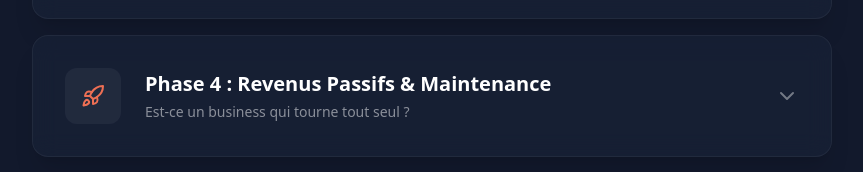
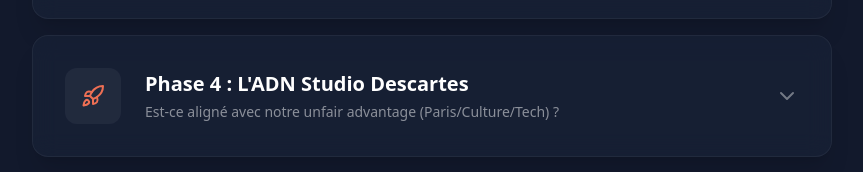
Before and after one commit to StudioDescartes/studio_descartes_app, a Next.js app: page /methodologie in a window 1280 px wide. Shown: the part 889-1061 px from the top of the page, without its empty margins (208-1071 px from the left). Built offline with nearby package versions, Linux system fonts and the light colour scheme; a web font is replaced by a local one.

Commit message:
feat: Implement 'Studio Descartes DNA' scoring (French/Culture/ZeroOps)

```diff
--- a/app/methodologie/page.tsx
+++ b/app/methodologie/page.tsx
@@ -51,14 +51,14 @@ export default function MethodologyPage() {
         },
         {
             id: "phase4",
-            title: "Phase 4 : Revenus Passifs & Maintenance",
+            title: "Phase 4 : L'ADN Studio Descartes",
             icon: <Rocket className="text-brand-coral" />,
-            description: "Est-ce un business qui tourne tout seul ?",
+            description: "Est-ce aligné avec notre unfair advantage (Paris/Culture/Tech) ?",
             details: [
-                "Maintenance : Faible besoin de support client ou d'ops manuelles.",
-                "Marges : Coûts serveurs/API faibles.",
-                "Scalabilité : Le CA peut-il augmenter sans augmenter la charge de travail ?",
-                "Critère : +20 points si haut potentiel passif."
+                "Ancrage Culturel : Le produit a-t-il une 'French Touch' ou une profondeur intellectuelle ? (ex: Philo, Droit).",
+                "Spécificité Locale : On évite le 'Generic English SaaS'. On vise des niches francophones mal servies.",
+                "Zéro Logistique : Pas de stock, pas d'envois postaux. 100% Digital.",
+                "Critère : +20 points si match parfait avec notre expertise."
             ]
         }
     ];
--- a/components/dashboard/ScoreMatrix.tsx
+++ b/components/dashboard/ScoreMatrix.tsx
@@ -12,7 +12,7 @@ export default function ScoreMatrix({ idea }: ScoreMatrixProps) {
         { subject: 'Demande', A: idea.scores.demand_market, fullMark: 10 },
         { subject: 'Compet. Gap', A: idea.scores.competitor_gap, fullMark: 10 },
         { subject: 'No-Code', A: idea.scores.nocode_feasibility, fullMark: 10 },
-        { subject: 'Vitesse $', A: idea.scores.monetization_speed, fullMark: 10 },
+        { subject: 'DNA Fit', A: idea.scores.monetization_speed, fullMark: 10 },
     ];
 
     return (
```
